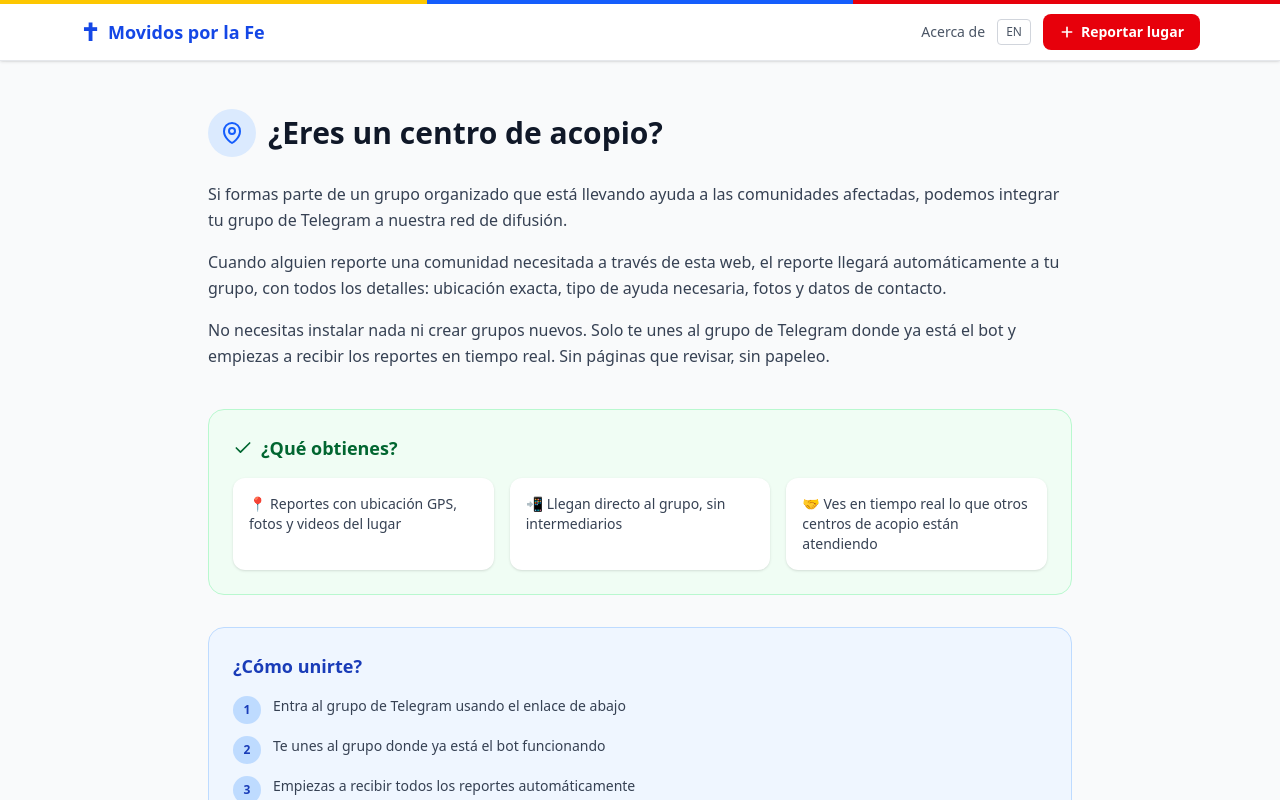
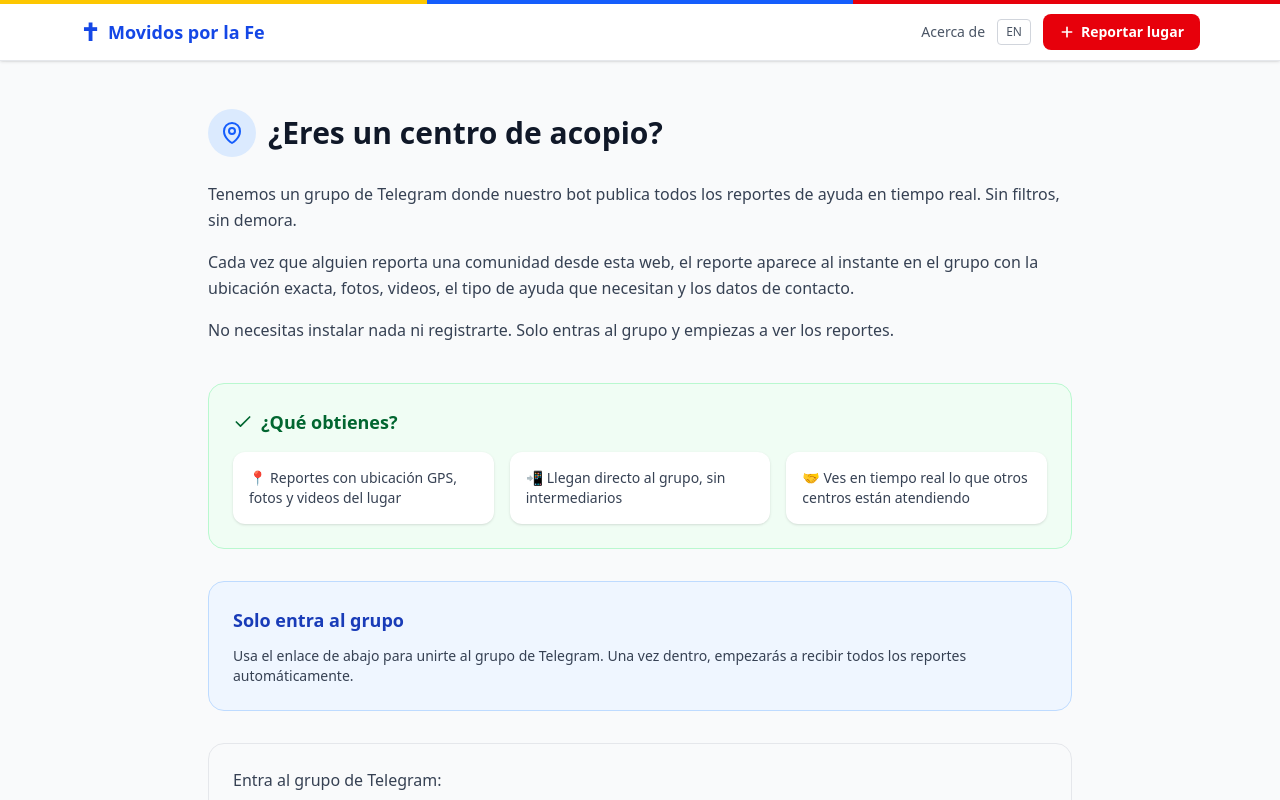
Before and after one commit to Th3Monarch/movidos-por-la-fe, a Next.js app: page /centro-acopio in a window 1280 px wide. Shown: the top 800 px of the page. Built offline with nearby package versions, Linux system fonts and the light colour scheme.

Commit message:
simplificar texto centro-acopio: solo entrar al grupo

```diff
--- a/src/app/centro-acopio/page.tsx
+++ b/src/app/centro-acopio/page.tsx
@@ -40,21 +40,8 @@ export default function CentroAcopioPage() {
           </div>
 
           <div className="bg-blue-50 border border-blue-200 rounded-2xl p-6 mb-8">
-            <h2 className="font-bold text-lg text-blue-800 mb-4">{t("acopio.how_title")}</h2>
-            <ol className="space-y-3 text-sm text-gray-700">
-              <li className="flex items-start gap-3">
-                <span className="w-7 h-7 bg-blue-200 rounded-full flex items-center justify-center shrink-0 font-bold text-blue-800 text-xs">1</span>
-                <span>{t("acopio.how1")}</span>
-              </li>
-              <li className="flex items-start gap-3">
-                <span className="w-7 h-7 bg-blue-200 rounded-full flex items-center justify-center shrink-0 font-bold text-blue-800 text-xs">2</span>
-                <span>{t("acopio.how2")}</span>
-              </li>
-              <li className="flex items-start gap-3">
-                <span className="w-7 h-7 bg-blue-200 rounded-full flex items-center justify-center shrink-0 font-bold text-blue-800 text-xs">3</span>
-                <span>{t("acopio.how3")}</span>
-              </li>
-            </ol>
+            <h2 className="font-bold text-lg text-blue-800 mb-3">{t("acopio.how_title")}</h2>
+            <p className="text-sm text-gray-700">{t("acopio.how_single")}</p>
           </div>
         </>
       ) : (
@@ -74,21 +61,8 @@ export default function CentroAcopioPage() {
           </div>
 
           <div className="bg-blue-50 border border-blue-200 rounded-2xl p-6 mb-8">
-            <h2 className="font-bold text-lg text-blue-800 mb-4">{t("acopio.how_title")}</h2>
-            <ol className="space-y-3 text-sm text-gray-700">
-              <li className="flex items-start gap-3">
-                <span className="w-7 h-7 bg-blue-200 rounded-full flex items-center justify-center shrink-0 font-bold text-blue-800 text-xs">1</span>
-                <span>{t("acopio.how1")}</span>
-              </li>
-              <li className="flex items-start gap-3">
-                <span className="w-7 h-7 bg-blue-200 rounded-full flex items-center justify-center shrink-0 font-bold text-blue-800 text-xs">2</span>
-                <span>{t("acopio.how2")}</span>
-              </li>
-              <li className="flex items-start gap-3">
-                <span className="w-7 h-7 bg-blue-200 rounded-full flex items-center justify-center shrink-0 font-bold text-blue-800 text-xs">3</span>
-                <span>{t("acopio.how3")}</span>
-              </li>
-            </ol>
+            <h2 className="font-bold text-lg text-blue-800 mb-3">{t("acopio.how_title")}</h2>
+            <p className="text-sm text-gray-700">{t("acopio.how_single")}</p>
           </div>
         </>
       )}
--- a/src/i18n/en.json
+++ b/src/i18n/en.json
@@ -75,18 +75,16 @@
   "about.p2": "We operate as an information bridge: you report a community in need, and our bot instantly forwards the report to our network of allied relief centers, who coordinate and deliver help directly.",
   "about.p3": "We do not manage money or donations. We are a voluntary, non-partisan initiative focused solely on making sure the right information reaches those who can act.",
   "acopio.title": "Are you a relief center?",
-  "acopio.p1": "If you are part of an organized group delivering aid to affected communities, we can integrate your Telegram group into our broadcast network.",
-  "acopio.p2": "Whenever someone reports a community in need through this website, the report will arrive automatically in your group with every detail: exact location, type of help needed, photos, and contact information.",
-  "acopio.p3": "You don't need to install anything or create new groups. Just join the Telegram group where the bot is already running and start receiving reports in real time. No pages to check, no paperwork.",
+  "acopio.p1": "We have a Telegram group where our bot publishes all aid reports in real time. No filters, no delay.",
+  "acopio.p2": "Every time someone reports a community from this website, the report instantly appears in the group with the exact location, photos, videos, the type of help needed, and contact information.",
+  "acopio.p3": "You don't need to install anything or register. Just join the group and start seeing the reports.",
   "acopio.benefits_title": "What you get",
   "acopio.benefit1": "Reports with GPS location, photos and videos",
   "acopio.benefit2": "They arrive directly to the group, no intermediaries",
-  "acopio.benefit3": "See in real time what other relief centers are handling",
-  "acopio.how_title": "How to join",
-  "acopio.how1": "Join the Telegram group using the link below",
-  "acopio.how2": "You join the group where the bot is already running",
-  "acopio.how3": "Start receiving all reports automatically",
-  "acopio.contact_text": "Join the Telegram group to receive reports:",
+  "acopio.benefit3": "See in real time what other centers are handling",
+  "acopio.how_title": "Just join the group",
+  "acopio.how_single": "Use the link below to join the Telegram group. Once inside, you will start receiving all reports automatically.",
+  "acopio.contact_text": "Join the Telegram group:",
   "footer.mission": "Movidos por la Fe is a voluntary, non-partisan initiative. We do not solicit or manage money. Our only goal is to facilitate gathering information about places that need help to coordinate assistance effectively.",
   "footer.emergency": "In case of a medical emergency, call rescue organizations. Always verify information before sharing.",
   "footer.problem": "Found a problem on the site?",
--- a/src/i18n/es.json
+++ b/src/i18n/es.json
@@ -75,18 +75,16 @@
   "about.p2": "Operamos como un puente de información: tú reportas una comunidad con necesidades, y nuestro bot reenvía el reporte al instante a la red de centros de acopio aliados, que son quienes coordinan y llevan la ayuda directamente.",
   "about.p3": "No gestionamos dinero ni donaciones. Somos una iniciativa voluntaria, no partidista, enfocada únicamente en facilitar que la información correcta llegue a quienes pueden actuar.",
   "acopio.title": "¿Eres un centro de acopio?",
-  "acopio.p1": "Si formas parte de un grupo organizado que está llevando ayuda a las comunidades afectadas, podemos integrar tu grupo de Telegram a nuestra red de difusión.",
-  "acopio.p2": "Cuando alguien reporte una comunidad necesitada a través de esta web, el reporte llegará automáticamente a tu grupo, con todos los detalles: ubicación exacta, tipo de ayuda necesaria, fotos y datos de contacto.",
-  "acopio.p3": "No necesitas instalar nada ni crear grupos nuevos. Solo te unes al grupo de Telegram donde ya está el bot y empiezas a recibir los reportes en tiempo real. Sin páginas que revisar, sin papeleo.",
+  "acopio.p1": "Tenemos un grupo de Telegram donde nuestro bot publica todos los reportes de ayuda en tiempo real. Sin filtros, sin demora.",
+  "acopio.p2": "Cada vez que alguien reporta una comunidad desde esta web, el reporte aparece al instante en el grupo con la ubicación exacta, fotos, videos, el tipo de ayuda que necesitan y los datos de contacto.",
+  "acopio.p3": "No necesitas instalar nada ni registrarte. Solo entras al grupo y empiezas a ver los reportes.",
   "acopio.benefits_title": "¿Qué obtienes?",
   "acopio.benefit1": "Reportes con ubicación GPS, fotos y videos del lugar",
   "acopio.benefit2": "Llegan directo al grupo, sin intermediarios",
-  "acopio.benefit3": "Ves en tiempo real lo que otros centros de acopio están atendiendo",
-  "acopio.how_title": "¿Cómo unirte?",
-  "acopio.how1": "Entra al grupo de Telegram usando el enlace de abajo",
-  "acopio.how2": "Te unes al grupo donde ya está el bot funcionando",
-  "acopio.how3": "Empiezas a recibir todos los reportes automáticamente",
-  "acopio.contact_text": "Entra al grupo de Telegram para recibir los reportes:",
+  "acopio.benefit3": "Ves en tiempo real lo que otros centros están atendiendo",
+  "acopio.how_title": "Solo entra al grupo",
+  "acopio.how_single": "Usa el enlace de abajo para unirte al grupo de Telegram. Una vez dentro, empezarás a recibir todos los reportes automáticamente.",
+  "acopio.contact_text": "Entra al grupo de Telegram:",
   "footer.mission": "Movidos por la Fe es una iniciativa voluntaria y no partidista. No solicitamos ni gestionamos dinero. Nuestro único objetivo es facilitar la recopilación de información sobre lugares que necesitan ayuda para coordinar la asistencia de manera efectiva.",
   "footer.emergency": "Ante una emergencia médica, llama a los organismos de rescate. Verifica siempre la información antes de difundirla.",
   "footer.problem": "¿Encontraste un problema en el sitio?",
```
